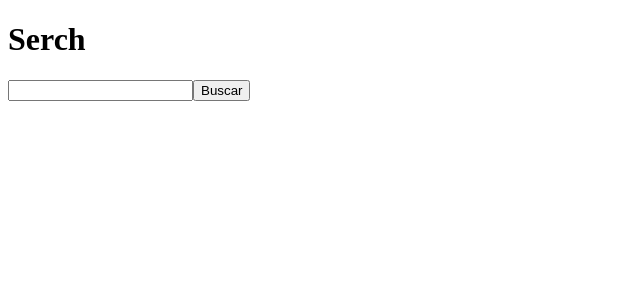
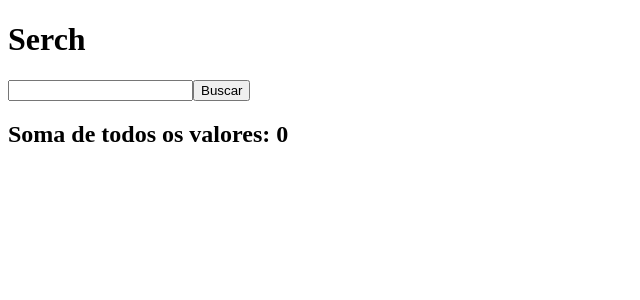
Before and after one commit to larissaorcx/PerfReact, a Next.js app: page / in a window 1280 px wide. Shown: the top 300 px of the page, without its empty margins (0-640 px from the left). Built offline with nearby package versions, Linux system fonts and the light colour scheme.

Commit message:
utilizando o useMemo

```diff
--- a/components/SearchResults.tsx
+++ b/components/SearchResults.tsx
@@ -1,3 +1,4 @@
+import {useMemo} from 'react';
 import { ProductItem } from "./ProductItem"
 
 interface SearchResultsProps {
@@ -9,8 +10,15 @@
 }
 
 export function SearchResults({results}: SearchResultsProps){
+    const totalPrice = useMemo(()=> {
+        return results.reduce((total, product) => {
+            return total + product.price;
+        }, 0)
+    },[results])
+
     return(
         <div>
+            <h2>Soma de todos os valores: {totalPrice}</h2>
             {results.map(product => {
                 return(
                     <ProductItem key={product.id} product={product} />
```
